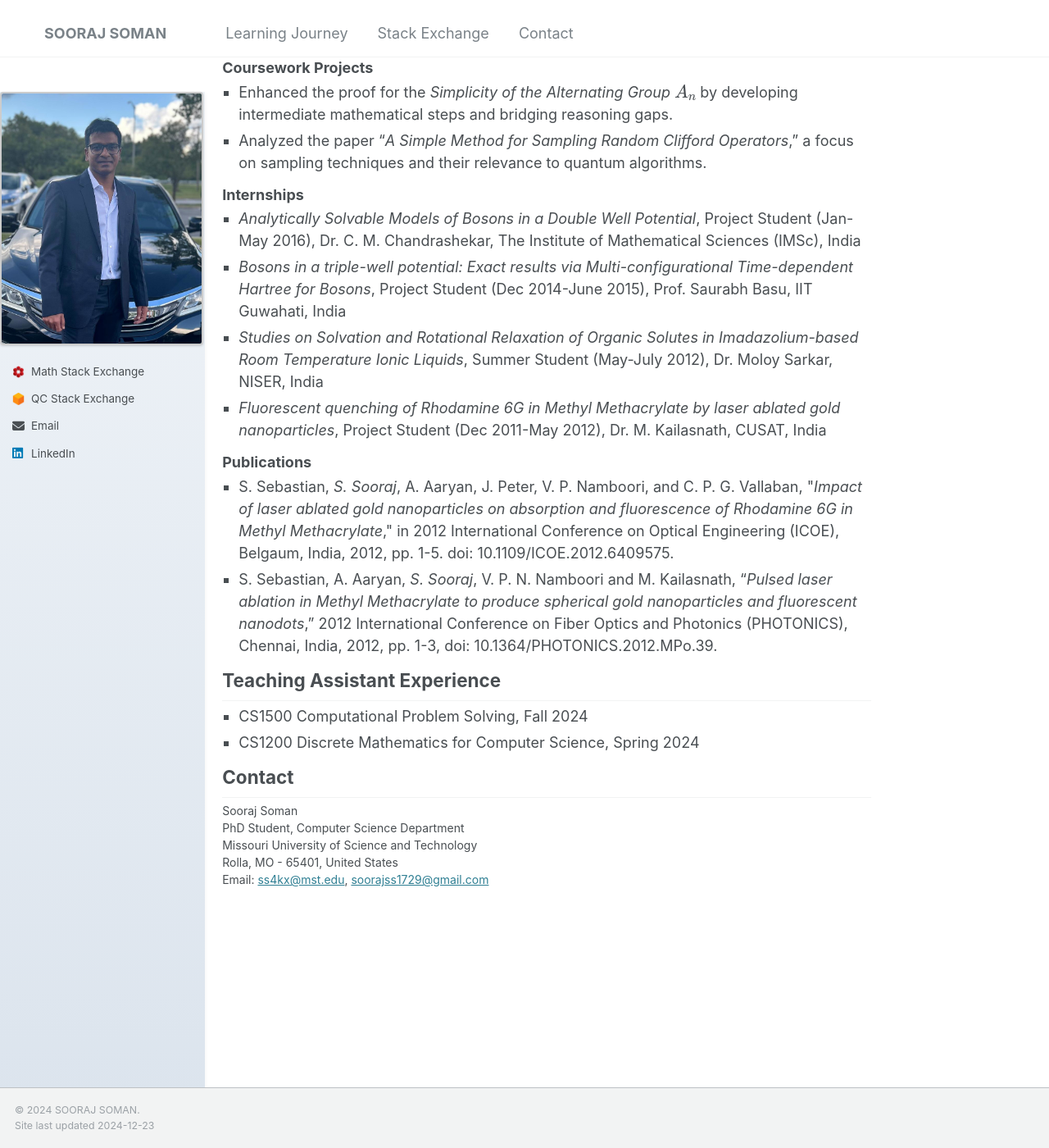
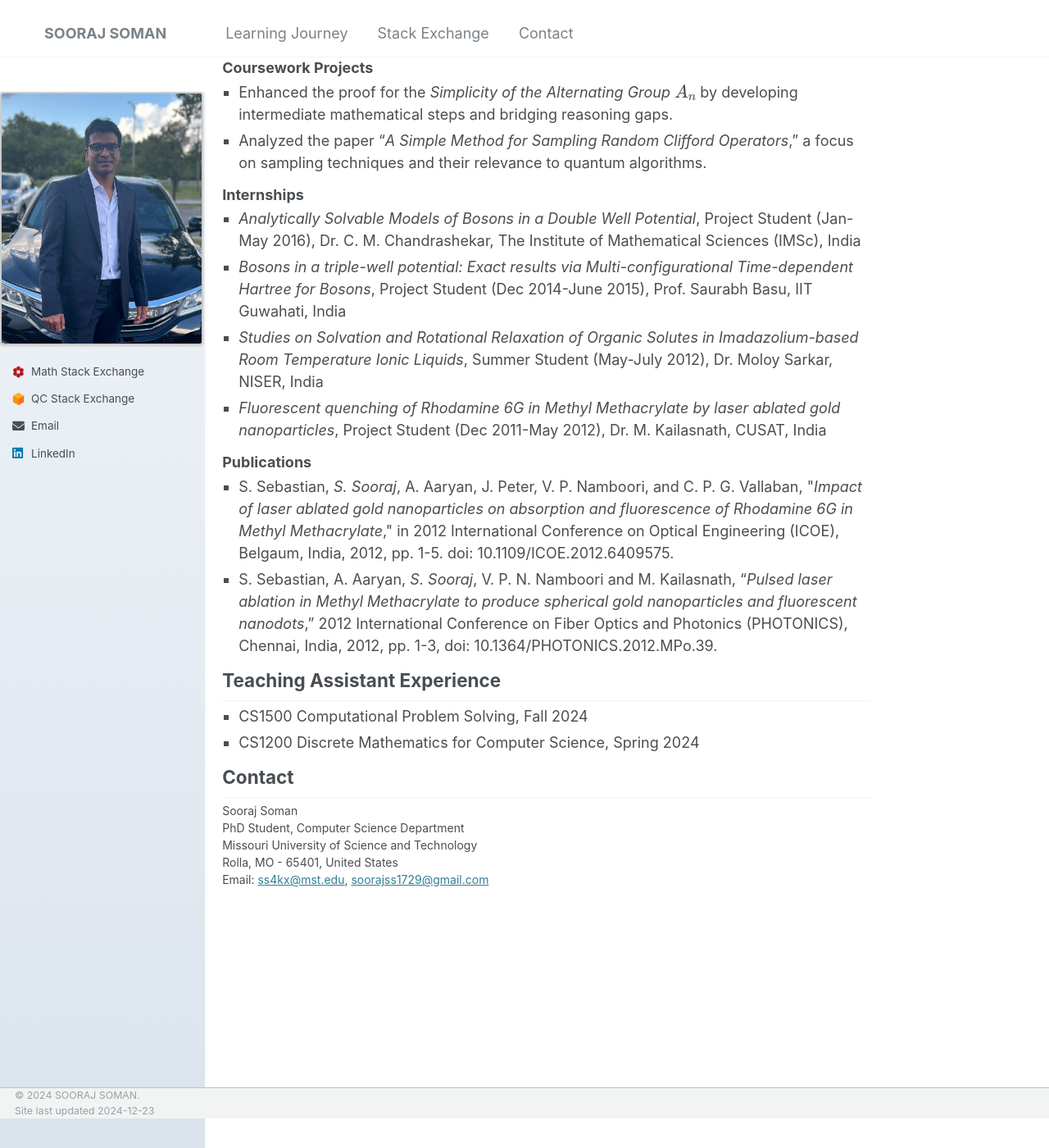
Before and after one commit to soorajss1729/soorajss1729.github.io, a Jekyll site: the page built from _pages/about.md, in a window 1280 px wide and 1400 px high, scrolled down 2005 px. Shown: the whole window at 82% size. Built offline with Jekyll 4.4.1, drawn with Linux system fonts in a browser that asks for light colours.

Commit message:
Update _footer.scss

```diff
--- a/_sass/_footer.scss
+++ b/_sass/_footer.scss
@@ -27,9 +27,9 @@
     @include clearfix;
     margin-left: auto;
     margin-right: auto;
-    margin-top: 1em;
+    margin-top: 0em;
     max-width: 100%;
-    padding: 0 1em 1em;
+    padding: 0 1em 0em;
 
     @include breakpoint($x-large) {
       max-width: $x-large;
```
